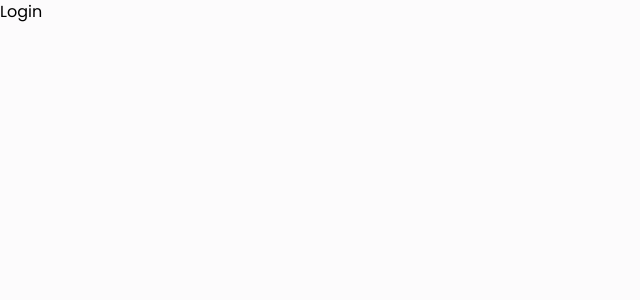
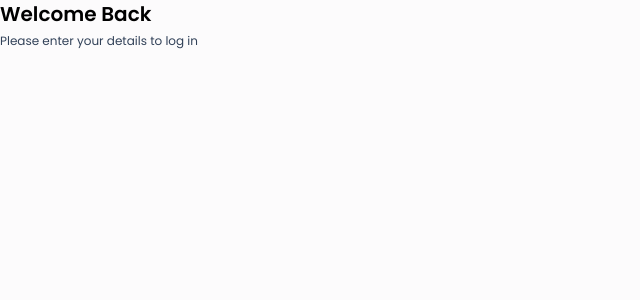
Before and after one commit to moramarcomg/expenseTracker, a React (Vite) app in the folder frontend/expense-tracker/: page /login in a window 1280 px wide. Shown: the top 300 px of the page, without its empty margins (0-640 px from the left). Built offline with nearby package versions, Linux system fonts and the light colour scheme.

Commit message:
Trying some text in log in

```diff
--- a/frontend/expense-tracker/src/pages/Auth/Login.jsx
+++ b/frontend/expense-tracker/src/pages/Auth/Login.jsx
@@ -2,7 +2,14 @@
 
 const Login = () => {
   return (
-    <div>Login</div>
+    <div>
+      <div className="lg:w-[70%] h-3/4 md:h-full flex flex-col justify-center">
+        <h3 className="text-xl font-semibold text-black">Welcome Back</h3>
+        <p className="text-xs text-slate-700 mt-1.25 mb-6">
+          Please enter your details to log in
+          </p>
+      </div>
+    </div>
   )
 }
 
```
